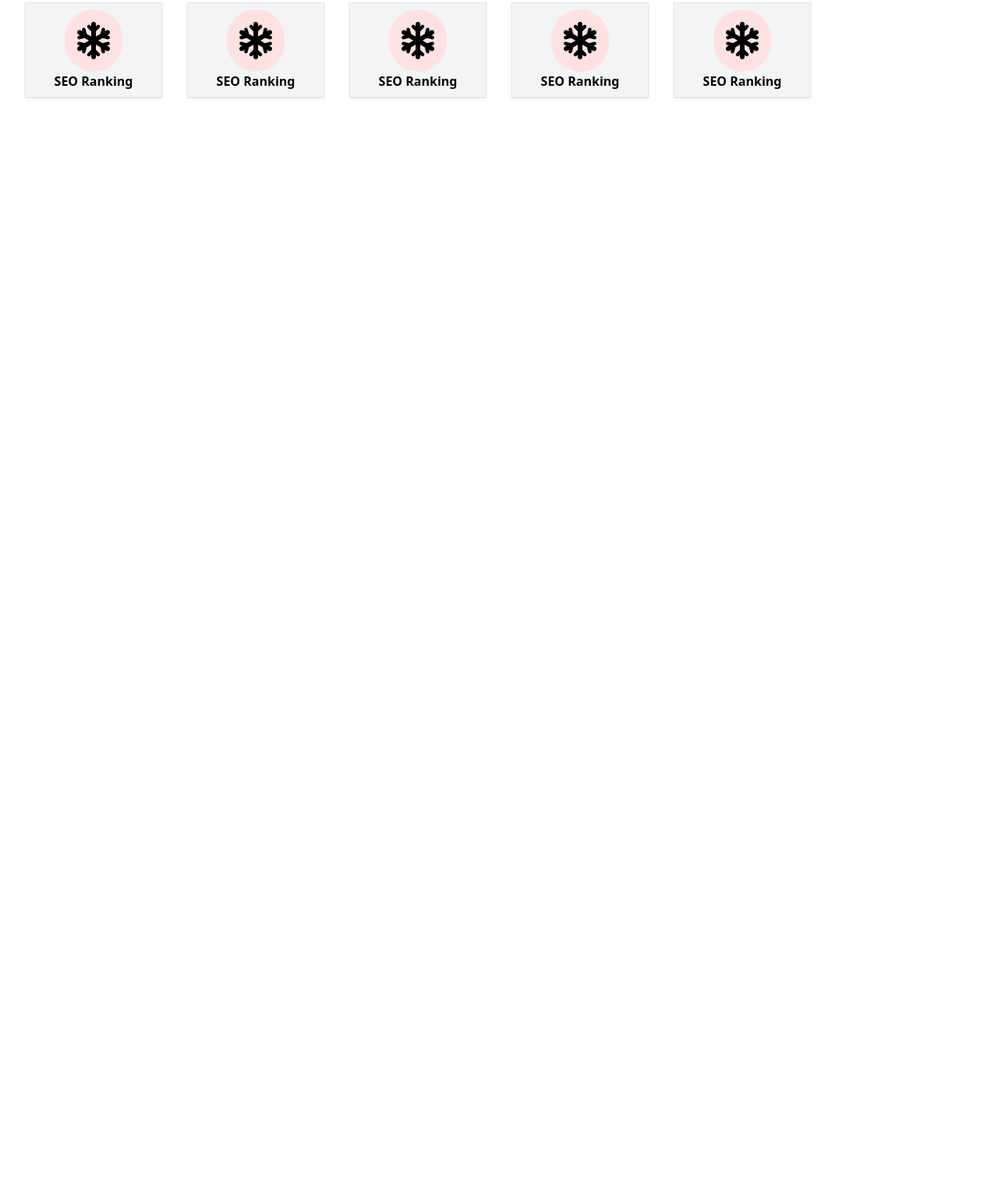
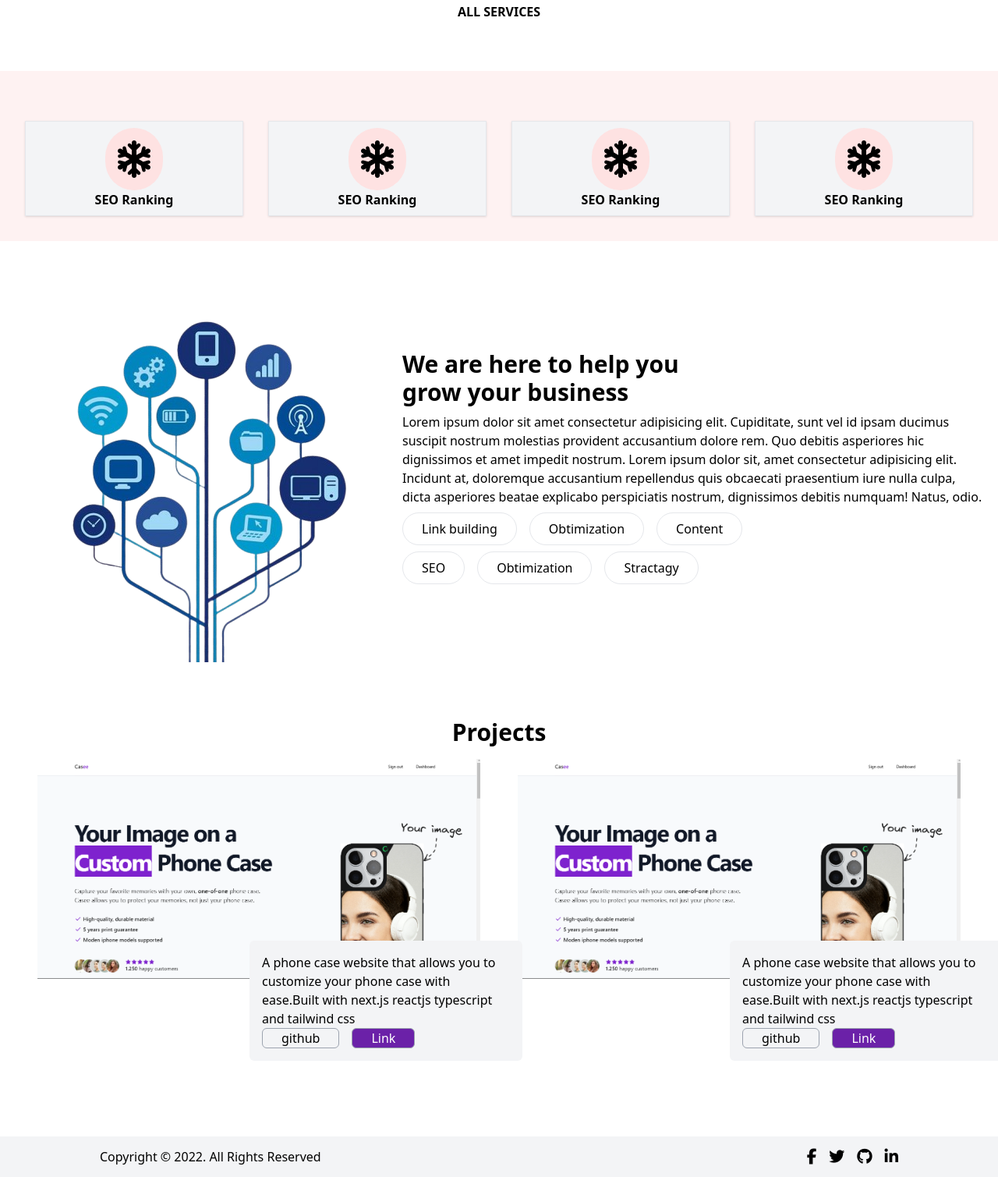
Before and after one commit to Treasure56/tailwind-test, a plain HTML site: page index.html in a window 1280 px wide. Shown: the part 1125-2634 px from the top of the page at 78% size. Before the commit the page ends 1282 px from the top, so only its background shows below. Drawn offline with nearby package versions, Linux system fonts and the light colour scheme.

Commit message:
final commit

```diff
--- a/index.html
+++ b/index.html
@@ -8,19 +8,19 @@
     <title>Document</title>
 </head>
 <body>
-    <nav class="flex justify-between  bg-white p-2">
+    <main class="bg-red-50">
+    <nav class="flex justify-between px-[10vw] py-3">
         <a href="#" class="text-3xl font-semibold">Logo</a>
         <ul class="flex gap-4">
-            <li><a href="#">Home</li>
-            <li><a href="#">About</li>
-            <li><a href="#">Services</li>
-            <li><a href="#">Projects</li>
-            <li><a href="#">Contact</li>
+            <li><a href="#">Home</a></li>
+            <li><a href="#">About</a></li>
+            <li><a href="#">Services</a></li>
+            <li><a href="#">Projects</a></li>
+            <li><a href="#">Contact</a></li>
         </ul>
     </nav>
 
-    <main class="">
-       <div class="bg-red-50 py-16 px-8">
+       <div class=" py-10 px-8">
         <div class="flex justify-between items-center p-8 max-md:flex-col">
             <div class="flex flex-col gap-3">
                 <button class="border rounded-[35px] text-sm py-2 px-4 font-light w-fit">SEO AGENCY</button>
@@ -31,14 +31,14 @@
                     <button class="border border-purple-500 rounded-[35px] text-black-500 py-3 px-10">See pricing</button>
                 </div>
             </div>
-            <img class=" w-1/3 max-md:w-full max-md:mt-8" src="/img/seo.png" alt="tech">
+            <img class=" w-1/2 max-md:w-full max-md:mt-8" src="/img/seo.png" alt="tech">
 
            </div>
 
            <!-- <div class="flex gap-4 w-full"> -->
             <div class="grid gap-8 items-center grid-cols-12 mt-16">
                 <p class="text-xl font-semibold col-span-12 md:col-span-2">Trusted By Brands:</p>
-                <div class="col-span-12 md:col-span-10 grid grid-cols-2 md:grid-cols-4 gap-8">
+                <div class="col-span-12 md:col-span-8 grid grid-cols-2 md:grid-cols-4 gap-8">
                   <img class="w-24 h-24 mx-auto" src="/img/logo1.png" alt="seo">
                   <img class="w-24 h-24 mx-auto" src="/img/logo2.png" alt="seo">
                   <img class="w-24 h-24 mx-auto" src="/img/logo1.png" alt="seo">
@@ -55,29 +55,84 @@
         <p class="uppercase font-semibold mt-4">All services</p>
        </div>
 
-       <div class="grid gap-8 items-center grid-cols-12 w-full mt-8 p-8 px-8">
-        <div class="border border-gray-200 p-2 justify-center items-center flex col-span-12 md:col-span-2 bg-gray-100 flex-col shadow">
+       <div class="grid gap-8 items-center grid-cols-8 w-full mt-8 p-8 px-8">
+        <div class="border border-gray-200 p-2 justify-center items-center flex col-span-8 md:col-span-2 bg-gray-100 flex-col shadow">
             <i class="fa-solid fa-snowflake bg-red-100 text-black-400 text-5xl p-4 rounded-full"></i>
             <p class="font-semibold text-md">SEO Ranking</p>
         </div>
-        <div class="border border-gray-200 p-2 justify-center items-center flex col-span-12 md:col-span-2 bg-gray-100 flex-col shadow">
+        <div class="border border-gray-200 p-2 justify-center items-center flex col-span-8 md:col-span-2 bg-gray-100 flex-col shadow">
             <i class="fa-solid fa-snowflake bg-red-100 text-black-400 text-5xl p-4 rounded-full"></i>
             <p class="font-semibold text-md">SEO Ranking</p>
         </div>
-        <div class="border border-gray-200 p-2 justify-center items-center flex col-span-12 md:col-span-2 bg-gray-100 flex-col shadow">
+        <div class="border border-gray-200 p-2 justify-center items-center flex col-span-8 md:col-span-2 bg-gray-100 flex-col shadow">
             <i class="fa-solid fa-snowflake bg-red-100 text-black-400 text-5xl p-4 rounded-full"></i>
             <p class="font-semibold text-md">SEO Ranking</p>
         </div>
-        <div class="border border-gray-200 p-2 justify-center items-center flex col-span-12 md:col-span-2 bg-gray-100 flex-col shadow">
+        <div class="border border-gray-200 p-2 justify-center items-center flex col-span-8 md:col-span-2 bg-gray-100 flex-col shadow">
             <i class="fa-solid fa-snowflake bg-red-100 text-black-400 text-5xl p-4 rounded-full"></i>
             <p class="font-semibold text-md">SEO Ranking</p>
         </div>
-        <div class="border border-gray-200 p-2 justify-center items-center flex col-span-12 md:col-span-2 bg-gray-100 flex-col shadow">
-            <i class="fa-solid fa-snowflake bg-red-100 text-black-400 text-5xl p-4 rounded-full"></i>
-            <p class="font-semibold text-md">SEO Ranking</p>
+       </div>
+
+       <div class="flex justify-between py-10 items-center bg-white max-md:flex-col p-4">
+        <img class="w-2/2 object-cover" src="/img/tech.png" alt="">
+        <div class="flex flex-col gap-2">
+            <h2 class="font-semibold text-3xl max-w-[400px]">
+                We are here to help you grow your business
+            </h2>
+            <p>Lorem ipsum dolor sit amet consectetur adipisicing elit. Cupiditate, sunt vel id ipsam ducimus suscipit nostrum molestias provident accusantium dolore rem. Quo debitis asperiores hic dignissimos et amet impedit nostrum. Lorem ipsum dolor sit, amet consectetur adipisicing elit. Incidunt at, doloremque accusantium repellendus quis obcaecati praesentium iure nulla culpa, dicta asperiores beatae explicabo perspiciatis nostrum, dignissimos debitis numquam! Natus, odio.</p>
+            <div class="flex gap-4 max-md:flex-wrap">
+                <button class="border rounded-[35px] border-gray-200 p-2 bg-gray-100 py-2 px-6 bg-transparent max-md:text-sm">Link building</button>
+                 <button class="border border-gray-200 p-2 bg-gray-100 rounded-[35px]  py-2 px-6 bg-transparent">Obtimization</button>
+                 <button class="border border-gray-200 p-2 bg-gray-100 rounded-[35px]  py-2 px-6 bg-transparent">Content</button>
+            </div>
+            <div class="flex gap-4">
+                <button class="border rounded-[35px] border-gray-200 p-2 bg-gray-100 py-2 px-6 bg-transparent">SEO</button>
+                 <button class="border border-gray-200 p-2 bg-gray-100 rounded-[35px]  py-2 px-6 bg-transparent">Obtimization</button>
+                 <button class="border border-gray-200 p-2 bg-gray-100 rounded-[35px]  py-2 px-6 bg-transparent">Stractagy</button>
+            </div>
+        </div>
+       </div>
+       <div class="flex flex-col bg-white p-8">
+        <h2 class="font-semibold text-3xl text-center">Projects</h2>
+        <div class="  grid grid-cols-2 max-md:grid-cols-1 gap-4">
+<div class="">
+    <div class="boder border-gray-900 p-4">
+        <img src="/img/casee.png" alt="">
+    </div>
+    <div class="flex flex-col bg-gray-100 rounded-md relative top-[-65px] left-72 p-2 max-w-[350px] p-4 max-md:left-8 max-md:top-[-50px]">
+        <p>A phone case website that allows you to customize your phone case with ease.Built with next.js reactjs typescript and tailwind css</p>
+        <div class="flex gap-4">
+            <a  class="text-dark border border-gray-400 rounded-md px-6  w-fit" href="https://github.com/oluwaseunoluwaseun bg-black-400">github</a>
+        <a class="text-dark border border-gray-400 rounded-md px-6  w-fit bg-purple-800 text-white" href="https://hello.vercel.app">Link</a>
+        </div>
+    </div>
+</div>
+
+<div class="">
+    <div class="boder border-gray-900 p-4">
+        <img src="/img/casee.png" alt="">
+    </div>
+    <div class="flex flex-col bg-gray-100 rounded-md relative top-[-65px] left-72 p-2 max-w-[350px] p-4  max-md:left-8 max-md:top-[-50px]">
+        <p>A phone case website that allows you to customize your phone case with ease.Built with next.js reactjs typescript and tailwind css</p>
+        <div class="flex gap-4">
+            <a  class="text-dark border border-gray-400 rounded-md px-6  w-fit" href="https://github.com/oluwaseunoluwaseun bg-black-400">github</a>
+        <a class="text-dark border border-gray-400 rounded-md px-6  w-fit bg-purple-800 text-white" href="https://hello.vercel.app">Link</a>
+        </div>
+    </div>
+</div>
+        </div>
+       </div>
+    </main>
+    <footer class="bg-gray-100 flex justify-between px-[10vw] py-3 text-center max-md:flex-col items-center">
+        <p class="text-center">Copyright &copy; 2022. All Rights Reserved</p>
+        <div class="flex gap-4 ">
+            <a href="https://facebook.com"><i class="fa-brands fa-facebook-f text-xl"></i></a>
+            <a href="https://twitter.com"><i class="fa-brands fa-twitter text-xl"></i></a>
+            <a href="https://github.com"><i class="fa-brands fa-github text-xl"></i></a>
+            <a href="https://linkedin.com"><i class="fa-brands fa-linkedin-in text-xl"></i></a>
         </div>
 
-       </div>
-    </main>
+    </footer>
 </body>
 </html>
```
Also changed, not shown: img/casee.png (added), img/monitor.png (added).
